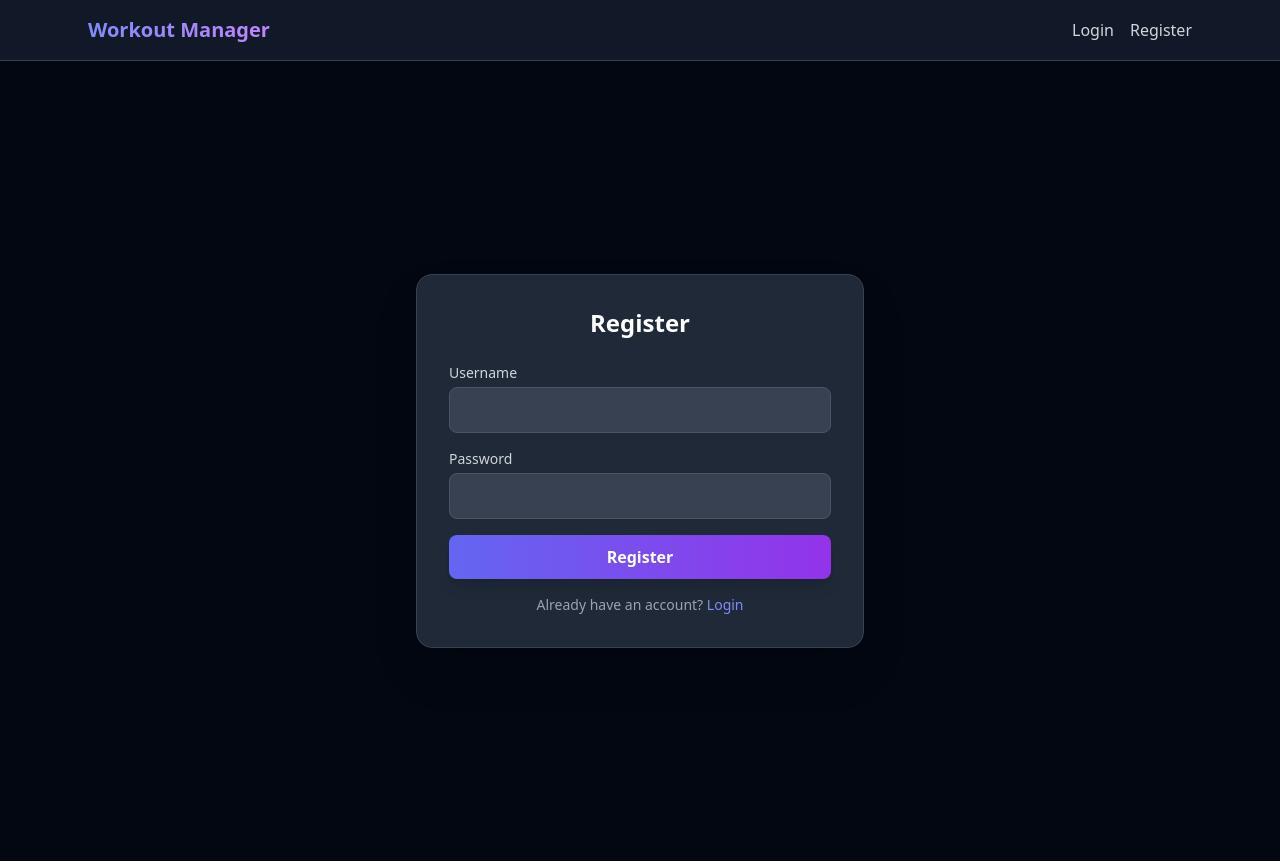
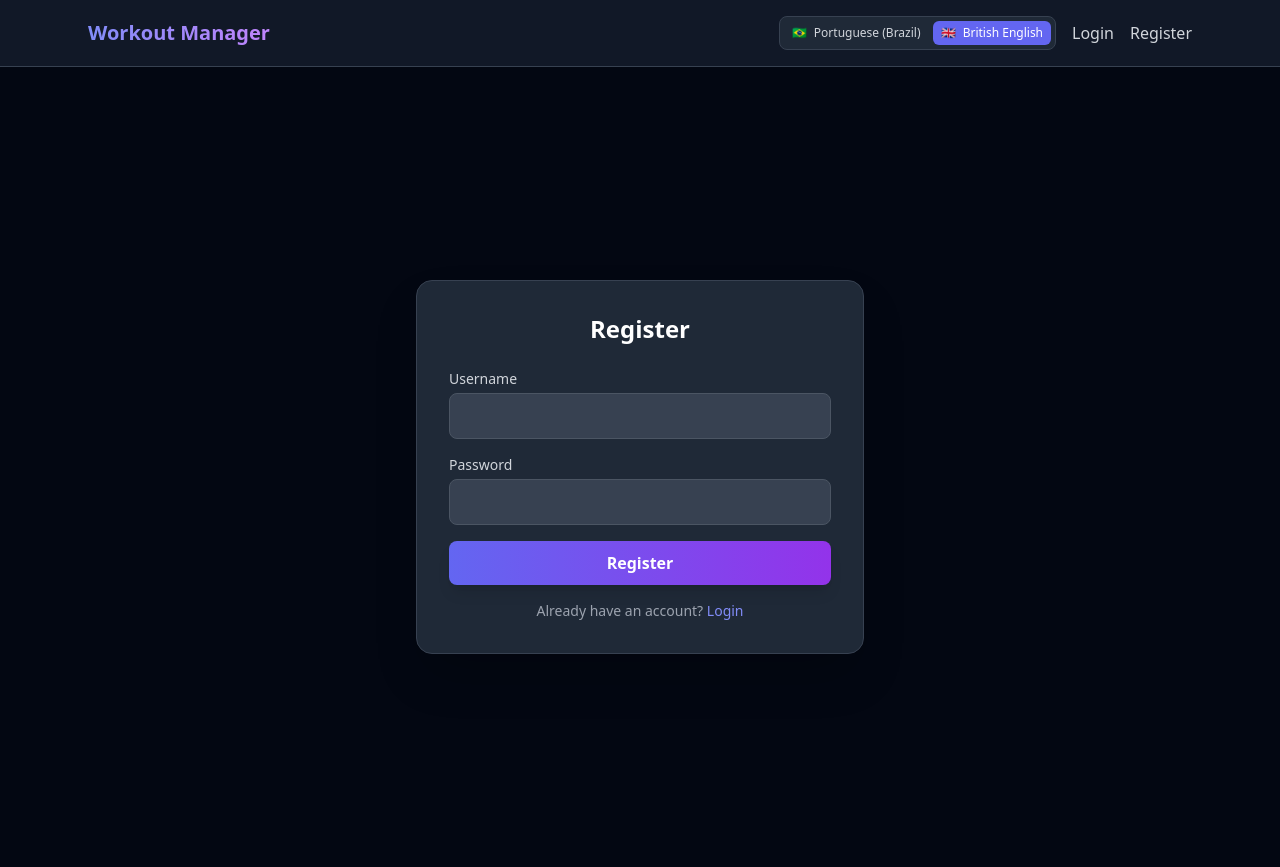
Before and after one commit to rafaabc/modern-workout-manager, a Vue app in the folder frontend/: page /register in a window 1280 px wide. Built offline with nearby package versions, Linux system fonts and the light colour scheme.

Commit message:
feat(frontend): add pt-BR and en-GB localization with global language switcher

```diff
--- a/frontend/src/components/AppHeader.vue
+++ b/frontend/src/components/AppHeader.vue
@@ -3,22 +3,53 @@
     <div class="flex items-center justify-between px-6 py-4 max-w-6xl mx-auto">
       <span
         class="app-name bg-gradient-to-r from-indigo-400 to-purple-400 bg-clip-text text-transparent font-bold text-xl"
-        >Workout Manager</span
+        >{{ t('appName') }}</span
       >
-      <nav v-if="authStore.isAuthenticated" aria-label="User menu" class="flex items-center gap-4">
-        <span class="username text-gray-300">{{ authStore.user?.username || 'User' }}</span>
-        <button class="text-gray-400 hover:text-white transition" @click="handleLogout">
-          Logout
-        </button>
-      </nav>
-      <nav v-else aria-label="Authentication" class="flex items-center gap-4">
-        <router-link to="/login" class="text-gray-300 hover:text-white transition"
-          >Login</router-link
+      <div class="flex items-center gap-4">
+        <div
+          class="language-picker flex items-center gap-1 rounded-lg border border-gray-700 bg-gray-800 p-1"
+          :aria-label="t('language.selectorLabel')"
         >
-        <router-link to="/register" class="text-gray-300 hover:text-white transition"
-          >Register</router-link
+          <button
+            v-for="option in languageOptions"
+            :key="option.code"
+            type="button"
+            class="locale-option rounded-md px-2 py-1 text-xs font-medium transition"
+            :class="
+              currentLocale === option.code
+                ? 'bg-indigo-500 text-white'
+                : 'text-gray-300 hover:bg-gray-700 hover:text-white'
+            "
+            @click="setLocale(option.code)"
+          >
+            <span class="mr-1" aria-hidden="true">{{ option.flag }}</span>
+            {{ t(option.labelKey) }}
+          </button>
+        </div>
+        <nav
+          v-if="authStore.isAuthenticated"
+          aria-label="User menu"
+          class="flex items-center gap-4"
         >
-      </nav>
+          <span class="username text-gray-300">{{
+            authStore.user?.username || t('userFallback')
+          }}</span>
+          <button
+            class="logout-button text-gray-400 hover:text-white transition"
+            @click="handleLogout"
+          >
+            {{ t('auth.logout') }}
+          </button>
+        </nav>
+        <nav v-else aria-label="Authentication" class="flex items-center gap-4">
+          <router-link to="/login" class="text-gray-300 hover:text-white transition">{{
+            t('auth.login')
+          }}</router-link>
+          <router-link to="/register" class="text-gray-300 hover:text-white transition">{{
+            t('auth.register')
+          }}</router-link>
+        </nav>
+      </div>
     </div>
   </header>
 </template>
@@ -26,9 +57,11 @@
 <script setup>
 import { useRouter } from 'vue-router';
 import { useAuthStore } from '../stores/authStore.js';
+import { languageOptions, useI18n } from '../composables/useI18n.js';
 
 const authStore = useAuthStore();
 const router = useRouter();
+const { currentLocale, setLocale, t } = useI18n();
 
 async function handleLogout() {
   await authStore.logout();
--- /dev/null
+++ b/frontend/src/composables/useI18n.js
@@ -0,0 +1,209 @@
+import { computed, ref } from 'vue';
+
+const STORAGE_KEY = 'locale';
+const DEFAULT_LOCALE = 'en-GB';
+const SUPPORTED_LOCALES = new Set(['en-GB', 'pt-BR']);
+const EN_PASS_LABEL = `Pass${'word'}`;
+const PT_PASS_LABEL = 'Senha';
+
+const translations = {
+  'en-GB': {
+    appName: 'Workout Manager',
+    userFallback: 'User',
+    auth: {
+      login: 'Login',
+      register: 'Register',
+      logout: 'Logout',
+    },
+    dashboard: {
+      title: 'Dashboard',
+    },
+    fields: {
+      username: 'Username',
+      secret: EN_PASS_LABEL,
+    },
+    login: {
+      registerSuccess: 'Registration completed successfully. You can now sign in.',
+      noAccount: "Don't have an account?",
+    },
+    register: {
+      title: 'Register',
+      haveAccount: 'Already have an account?',
+      redirecting: 'Redirecting...',
+      creatingAccount: 'Creating account...',
+      submit: 'Register',
+      successTitle: 'Registration successful.',
+      successRedirect: 'Your account is ready. Redirecting to login...',
+    },
+    validation: {
+      usernameMin: 'Username must be at least 3 characters',
+      secretMin: `${EN_PASS_LABEL} must be at least 8 characters`,
+      secretLettersNumbers: `${EN_PASS_LABEL} must contain letters and numbers`,
+    },
+    metrics: {
+      title: 'Workout Metrics',
+      setAnnualGoal: 'Set annual goal',
+      annualGoalPlaceholder: 'Annual goal',
+      saveGoal: 'Save goal',
+      goalSaved: 'Goal saved successfully',
+      goalSaveFailed: 'Failed to save goal',
+      totalThisYear: 'Total this year',
+      annualGoal: 'Annual goal: {goal}',
+      noGoalSet: 'No goal set',
+    },
+    language: {
+      selectorLabel: 'Language selector',
+      englishUk: 'British English',
+      portugueseBr: 'Portuguese (Brazil)',
+    },
+  },
+  'pt-BR': {
+    appName: 'Workout Manager',
+    userFallback: 'Usuario',
+    auth: {
+      login: 'Entrar',
+      register: 'Cadastrar',
+      logout: 'Sair',
+    },
+    dashboard: {
+      title: 'Painel',
+    },
+    fields: {
+      username: 'Usuario',
+      secret: PT_PASS_LABEL,
+    },
+    login: {
+      registerSuccess: 'Cadastro concluido com sucesso. Agora voce pode entrar.',
+      noAccount: 'Nao tem uma conta?',
+    },
+    register: {
+      title: 'Cadastro',
+      haveAccount: 'Ja tem uma conta?',
+      redirecting: 'Redirecionando...',
+      creatingAccount: 'Criando conta...',
+      submit: 'Cadastrar',
+      successTitle: 'Cadastro realizado com sucesso.',
+      successRedirect: 'Sua conta esta pronta. Redirecionando para login...',
+    },
+    validation: {
+      usernameMin: 'Usuario deve ter pelo menos 3 caracteres',
+      secretMin: `${PT_PASS_LABEL} deve ter pelo menos 8 caracteres`,
+      secretLettersNumbers: `${PT_PASS_LABEL} deve conter letras e numeros`,
+    },
+    metrics: {
+      title: 'Metricas de Treino',
+      setAnnualGoal: 'Definir meta anual',
+      annualGoalPlaceholder: 'Meta anual',
+      saveGoal: 'Salvar meta',
+      goalSaved: 'Meta salva com sucesso',
+      goalSaveFailed: 'Falha ao salvar meta',
+      totalThisYear: 'Total no ano',
+      annualGoal: 'Meta anual: {goal}',
+      noGoalSet: 'Nenhuma meta definida',
+    },
+    language: {
+      selectorLabel: 'Seletor de idioma',
+      englishUk: 'Ingles britanico',
+      portugueseBr: 'Portugues (Brasil)',
+    },
+  },
+};
+
+const localizedErrorMessages = {
+  'pt-BR': {
+    'Invalid credentials': 'Credenciais invalidas',
+    'Login failed': 'Falha ao fazer login',
+    'Registration failed': 'Falha ao cadastrar',
+    'Username already exists': 'Nome de usuario ja existe',
+    Unauthorized: 'Nao autorizado',
+    'Request failed': 'Falha na requisicao',
+    'Failed to save goal': 'Falha ao salvar meta',
+    'Goal must be at least 1': 'A meta deve ser pelo menos 1',
+    'Username must be at least 3 characters': 'Usuario deve ter pelo menos 3 caracteres',
+    [`${EN_PASS_LABEL} must be at least 8 characters`]: `${PT_PASS_LABEL} deve ter pelo menos 8 caracteres`,
+    [`${EN_PASS_LABEL} must contain letters and numbers`]: `${PT_PASS_LABEL} deve conter letras e numeros`,
+  },
+};
+
+const locale = ref(getInitialLocale());
+
+function getInitialLocale() {
+  const storedLocale = localStorage.getItem(STORAGE_KEY);
+
+  if (storedLocale && SUPPORTED_LOCALES.has(storedLocale)) {
+    return storedLocale;
+  }
+
+  return DEFAULT_LOCALE;
+}
+
+function getPathValue(obj, path) {
+  return path.split('.').reduce((value, key) => value?.[key], obj);
+}
+
+function interpolate(template, params) {
+  return template.replaceAll(/\{(\w+)\}/g, (_, key) => String(params[key] ?? `{${key}}`));
+}
+
+export const languageOptions = [
+  { code: 'pt-BR', flag: '🇧🇷', labelKey: 'language.portugueseBr' },
+  { code: 'en-GB', flag: '🇬🇧', labelKey: 'language.englishUk' },
+];
+
+export function useI18n() {
+  const currentLocale = computed(() => locale.value);
+
+  const setLocale = (nextLocale) => {
+    if (!SUPPORTED_LOCALES.has(nextLocale)) {
+      return;
+    }
+
+    locale.value = nextLocale;
+    localStorage.setItem(STORAGE_KEY, nextLocale);
+  };
+
+  const t = (key, params = {}) => {
+    const translation = getPathValue(translations[currentLocale.value], key);
+    const fallback = getPathValue(translations[DEFAULT_LOCALE], key);
+    const resolved = translation ?? fallback ?? key;
+
+    if (typeof resolved !== 'string') {
+      return key;
+    }
+
+    return interpolate(resolved, params);
+  };
+
+  const monthName = (monthNumber) => {
+    return new Intl.DateTimeFormat(currentLocale.value, { month: 'long' }).format(
+      new Date(2024, monthNumber - 1, 1),
+    );
+  };
+
+  const shortWeekDays = () => {
+    const sundayReference = new Date(2023, 0, 1);
+
+    return Array.from({ length: 7 }, (_, index) => {
+      const date = new Date(sundayReference);
+      date.setDate(sundayReference.getDate() + index);
+      return new Intl.DateTimeFormat(currentLocale.value, { weekday: 'short' }).format(date);
+    });
+  };
+
+  const localizeError = (message) => {
+    if (!message) {
+      return message;
+    }
+
+    return localizedErrorMessages[currentLocale.value]?.[message] ?? message;
+  };
+
+  return {
+    currentLocale,
+    setLocale,
+    t,
+    monthName,
+    shortWeekDays,
+    localizeError,
+  };
+}
--- a/frontend/src/pages/DashboardPage.vue
+++ b/frontend/src/pages/DashboardPage.vue
@@ -1,6 +1,6 @@
 <template>
   <div class="max-w-6xl mx-auto px-4 py-8">
-    <h1 class="text-2xl font-bold text-white mb-6">Dashboard</h1>
+    <h1 class="text-2xl font-bold text-white mb-6">{{ t('dashboard.title') }}</h1>
     <div class="grid grid-cols-1 lg:grid-cols-2 gap-8">
       <WorkoutCalendar />
       <WorkoutsMetrics />
@@ -14,9 +14,11 @@ import WorkoutCalendar from '../components/WorkoutCalendar.vue';
 import WorkoutsMetrics from '../components/WorkoutsMetrics.vue';
 import { useCalendarStore } from '../stores/calendarStore.js';
 import { useMetricsStore } from '../stores/metricsStore.js';
+import { useI18n } from '../composables/useI18n.js';
 
 const calendarStore = useCalendarStore();
 const metricsStore = useMetricsStore();
+const { t } = useI18n();
 
 const currentYear = new Date().getFullYear();
 
```
Also changed, not shown: frontend/src/components/WorkoutCalendar.vue (+7 -18 lines), frontend/src/components/WorkoutsMetrics.vue (+16 -31 lines), frontend/src/pages/LoginPage.vue (+16 -14 lines), frontend/src/pages/RegisterPage.vue (+24 -18 lines), 1 other file (tests, documents, lock files or other folders).
